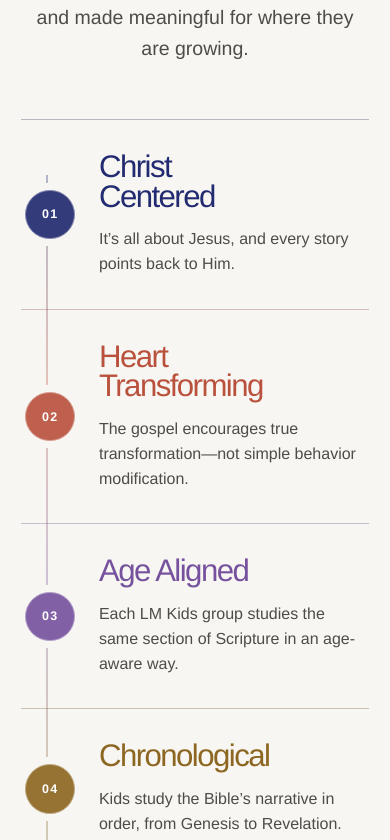
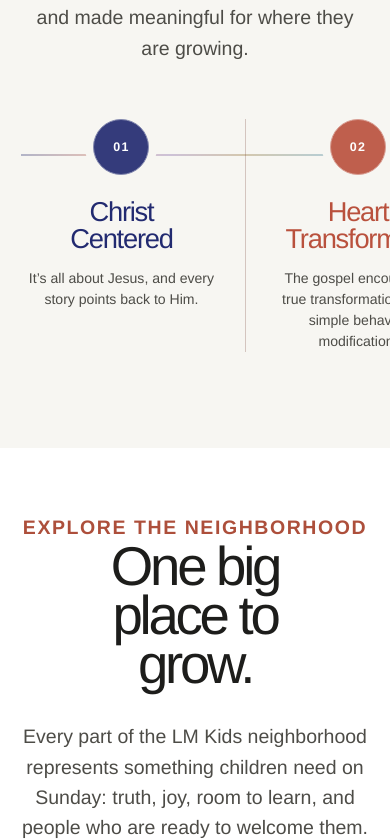
Before and after one commit to living-message-church/living-message-church, a Next.js app: page /lmkids in a window 390 px wide. Shown: the part 1244-2084 px from the top of the page. Built offline with nearby package versions, Linux system fonts and the light colour scheme.

Commit message:
Tighten LM Kids principles into one row

```diff
--- a/src/components/pages/kids-page.tsx
+++ b/src/components/pages/kids-page.tsx
@@ -52,7 +52,7 @@ export function KidsPage() {
             <p>{content.gospelStudy.body}</p>
           </header>
 
-          <ol className="kids-gospel-path">
+          <ol className="kids-gospel-path" aria-label="Six principles of LM Kids Bible study" tabIndex={0}>
             {content.gospelStudy.principles.map((principle) => (
               <li className={`kids-gospel-stop kids-gospel-stop-${principle.tone}`} key={principle.title}>
                 <span>{principle.number}</span>
--- a/src/styles/globals.css
+++ b/src/styles/globals.css
@@ -861,14 +861,14 @@ button, input, textarea, select { font: inherit; }
 .kids-gospel-heading .eyebrow { margin: 0; color: var(--color-coral); }
 .kids-gospel-heading h2 { max-width: 10ch; margin: 0; font-size: clamp(3.4rem, 2.2rem + 3.1vw, 5.8rem); letter-spacing: -0.062em; line-height: 0.9; }
 .kids-gospel-heading > p { max-width: 34rem; margin: 0.4rem 0 0; color: var(--color-ink-soft); font-size: var(--step-1); line-height: 1.55; }
-.kids-gospel-path { position: relative; display: grid; max-width: 76rem; gap: 0; margin: clamp(3.5rem, 7vw, 6rem) auto 0; padding: 0; list-style: none; }
-.kids-gospel-path::before { position: absolute; top: 4.6rem; bottom: 4.6rem; left: 2.2rem; width: 2px; background: linear-gradient(#222a70, #b9513d, #76529e, #8d6621, #39768b, #3f7667); content: ""; opacity: 0.32; }
-.kids-gospel-stop { --kids-card-accent: #222a70; position: relative; display: grid; min-height: 10rem; grid-template-columns: 4.4rem minmax(14rem, 0.72fr) minmax(20rem, 1fr); align-items: center; gap: clamp(1.5rem, 4vw, 4rem); border-top: 1px solid color-mix(in srgb, var(--kids-card-accent) 19%, var(--color-line)); padding: clamp(1.75rem, 3vw, 2.75rem) clamp(0rem, 1vw, 0.75rem); }
-.kids-gospel-stop:last-child { border-bottom: 1px solid color-mix(in srgb, var(--kids-card-accent) 19%, var(--color-line)); }
+.kids-gospel-path { position: relative; display: grid; grid-template-columns: repeat(6, minmax(0, 1fr)); max-width: 90rem; gap: 0; margin: clamp(3.5rem, 6vw, 5.5rem) auto 0; padding: 0; list-style: none; }
+.kids-gospel-path::before { position: absolute; top: 2.2rem; right: 7.5%; left: 7.5%; height: 2px; background: linear-gradient(90deg, #222a70, #b9513d, #76529e, #8d6621, #39768b, #3f7667); content: ""; opacity: 0.32; }
+.kids-gospel-stop { --kids-card-accent: #222a70; position: relative; display: grid; min-width: 0; align-content: start; justify-items: center; gap: var(--space-4); padding: 0 clamp(0.75rem, 1.3vw, 1.25rem); text-align: center; }
+.kids-gospel-stop + .kids-gospel-stop { border-left: 1px solid color-mix(in srgb, var(--kids-card-accent) 14%, var(--color-line)); }
 .kids-gospel-stop > span { position: relative; z-index: 1; display: grid; width: 4.4rem; height: 4.4rem; place-items: center; border: 1px solid color-mix(in srgb, var(--kids-card-accent) 55%, white); border-radius: 50%; background: color-mix(in srgb, var(--kids-card-accent) 92%, white); box-shadow: 0 0 0 0.65rem #f7f6f2; color: white; font-size: var(--step--1); font-weight: 900; letter-spacing: 0.1em; }
-.kids-gospel-stop-copy { display: contents; }
-.kids-gospel-stop h3 { max-width: 11ch; margin: 0; color: var(--kids-card-accent); font-size: clamp(2rem, 1.55rem + 1.25vw, 3rem); letter-spacing: -0.05em; line-height: 0.95; }
-.kids-gospel-stop p { max-width: 36rem; margin: 0; color: var(--color-ink-soft); font-size: clamp(1rem, 0.94rem + 0.2vw, 1.12rem); line-height: 1.55; }
+.kids-gospel-stop-copy { display: grid; justify-items: center; gap: var(--space-3); }
+.kids-gospel-stop h3 { max-width: 10ch; margin: 0; color: var(--kids-card-accent); font-size: clamp(1.35rem, 1.02rem + 0.75vw, 2rem); letter-spacing: -0.045em; line-height: 0.98; }
+.kids-gospel-stop p { max-width: 18rem; margin: 0; color: var(--color-ink-soft); font-size: clamp(0.88rem, 0.82rem + 0.15vw, 1rem); line-height: 1.48; }
 .kids-gospel-stop-coral { --kids-card-accent: #b9513d; }
 .kids-gospel-stop-violet { --kids-card-accent: #76529e; }
 .kids-gospel-stop-gold { --kids-card-accent: #8d6621; }
@@ -1176,12 +1176,13 @@ button, input, textarea, select { font: inherit; }
   .kids-gospel-heading { display: block; max-width: 38rem; margin-inline: auto; text-align: center; }
   .kids-gospel-heading h2 { margin-inline: auto; font-size: clamp(3rem, 14vw, 4.6rem); }
   .kids-gospel-heading > p { margin: var(--space-5) auto 0; }
-  .kids-gospel-path { max-width: 38rem; margin-inline: auto; }
-  .kids-gospel-path::before { top: 3.5rem; bottom: 3.5rem; left: 1.55rem; }
-  .kids-gospel-stop { min-height: 0; grid-template-columns: 3.1rem minmax(0, 1fr); gap: var(--space-4); padding-block: var(--space-5); }
-  .kids-gospel-stop > span { width: 3.1rem; height: 3.1rem; box-shadow: 0 0 0 0.45rem #f7f6f2; }
-  .kids-gospel-stop-copy { display: grid; gap: var(--space-3); }
-  .kids-gospel-stop h3 { font-size: clamp(1.85rem, 8vw, 2.5rem); }
+  .kids-gospel-path { grid-template-columns: none; grid-auto-columns: minmax(14rem, 72vw); grid-auto-flow: column; width: calc(100% + 1.5rem); max-width: none; margin-right: -1.5rem; overflow-x: auto; overscroll-behavior-inline: contain; padding: 0 1.5rem var(--space-4) 0; scroll-padding-inline: 0 1.5rem; scroll-snap-type: inline mandatory; scrollbar-width: thin; }
+  .kids-gospel-path::before { right: 0; left: 0; }
+  .kids-gospel-stop { min-height: 13rem; align-content: start; padding-inline: var(--space-4); scroll-snap-align: start; }
+  .kids-gospel-stop:first-child { padding-left: 0; }
+  .kids-gospel-stop + .kids-gospel-stop { border-left: 1px solid color-mix(in srgb, var(--kids-card-accent) 14%, var(--color-line)); }
+  .kids-gospel-stop > span { width: 3.5rem; height: 3.5rem; box-shadow: 0 0 0 0.5rem #f7f6f2; }
+  .kids-gospel-stop h3 { font-size: clamp(1.65rem, 7vw, 2.15rem); }
   .kids-visit { padding-block: var(--space-8); }
   .kids-neighborhood-heading, .kids-visit-heading { display: block; max-width: 38rem; margin-inline: auto; text-align: center; }
   .kids-neighborhood-heading h2, .kids-visit-heading h2 { margin-inline: auto; font-size: clamp(3rem, 14vw, 4.6rem); }
```
